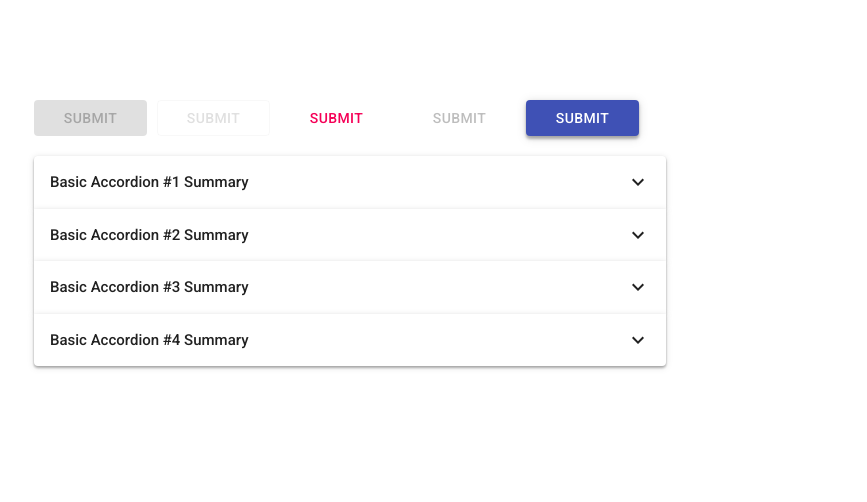
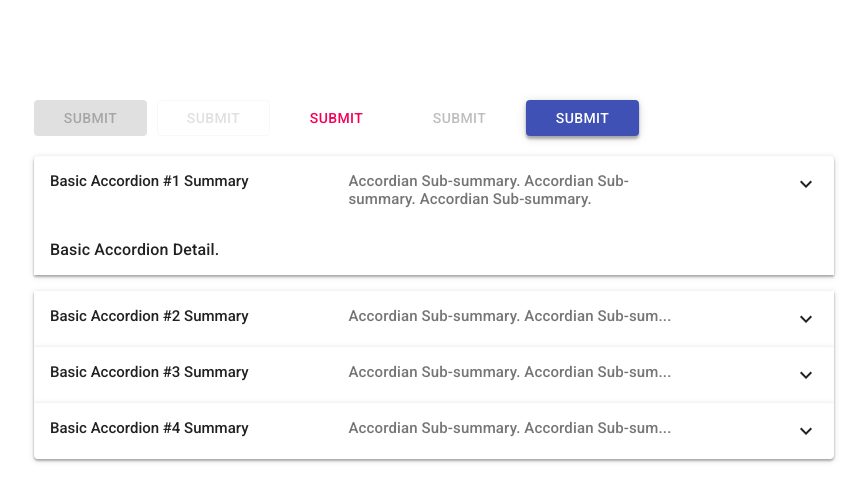
Before and after one commit to z123fg/antraui, a React (Create React App) app: page / in a window 1280 px wide. Shown: the top 502 px of the page, without its empty margins (66-933 px from the left). Built offline with nearby package versions, Linux system fonts and the light colour scheme.

Commit message:
scss-updates-subSummary

```diff
--- a/src/App.tsx
+++ b/src/App.tsx
@@ -1,14 +1,18 @@
-import React from "react";
+import React, { useState } from "react";
 import logo from "./logo.svg";
 import "./App.scss";
 import MyButton from "./components/MyButton/MyButton";
 import MyAccordion from "./components/MyAccordion/MyAccordion";
 
+
+
+function App() {
   const accordionData = [
     {
       id: 0,
       summary: "Basic Accordion #1 Summary",
       detail: "Basic Accordion Detail.",
+      isExpanded: true,
     },
     {
       id: 1,
@@ -27,7 +31,6 @@ const accordionData = [
     },
   ];
 
-function App() {
   return (
     <>
       <div style={{ display: "flex", gap: "10px" }}>
@@ -80,9 +83,14 @@ function App() {
         </MyButton>
       </div>
 
-      <div style={{ display: "block", width: 600, marginTop: 20 }}>
+      <div style={{ display: "block", width: 800, marginTop: 20 }}>
         {accordionData.map((tab) => (
-          <MyAccordion key={tab.id} summary={tab.summary} detail={tab.detail} />
+          <MyAccordion
+            key={tab.id}
+            summary={tab.summary}
+            detail={tab.detail}
+            isExpanded={tab.isExpanded}
+          />
         ))}
       </div>
     </>
--- a/src/components/MyAccordion/MyAccordion.tsx
+++ b/src/components/MyAccordion/MyAccordion.tsx
@@ -5,21 +5,29 @@ type AccordianVariant = "simple" | "controlled" | "action";
 interface IMyAccordionProps {
   // user customize summary
   summary?: string;
+  // user customize sub-summary "controlled"
+  subSummary?: string;
   // user customize detail
   detail?: string;
   // user customize bgColor
   bgColor?: string;
+  // user customize bgColorDisable
+  bgColorDisabled?: string;
   // user customize color
   color?: string;
+  // user customize secondary color (sub-summary)
+  colorSecondary?: string;
   // user customize accordion variant
   variant?: AccordianVariant;
   // accordion expanded state
   isExpanded?: string | boolean;
   // customize expandIcon
-  defaultExpandIcon?: ReactNode;
+  expandIcon?: ReactNode;
   // disable accordion
   disabled?: boolean;
-  // onchange event
+  // onChange event
+  onChange?: (evt: ChangeEvent) => void;
+  // onClick event
   onClick?: (evt: MouseEvent) => void;
 }
 
@@ -33,13 +41,17 @@ const DefaultExpandIcon: FC = () => {
 
 const MyAccordion: FC<IMyAccordionProps> = ({
   summary = "Accordion Summary",
+  subSummary = "Accordian Sub-summary. Accordian Sub-summary. Accordian Sub-summary.",
   detail = "This is an Accordion Detail",
   bgColor = "rgba(255, 255, 255, 1)",
+  bgColorDisabled = "rgba(0, 0, 0, 0.12)",
   color = "rgba(0, 0, 0, 0.87)",
-  variant = "simple",
+  colorSecondary = "rgba(0, 0, 0, 0.54)",
+  variant = "controlled",
   isExpanded = false,
-  defaultExpandIcon = <DefaultExpandIcon />,
+  expandIcon = <DefaultExpandIcon />,
   disabled = false,
+  onChange,
   onClick,
 }) => {
   const [expandedState, setExpandedState] = useState(isExpanded);
@@ -60,10 +72,19 @@ const MyAccordion: FC<IMyAccordionProps> = ({
       >
         <p className="antraUI-Accordion-summary-typography">{summary}</p>
 
+        {variant === "controlled" && (
+          <p
+            className="antraUI-Accordion-summary-subtitle-typography"
+            style={{ color: colorSecondary }}
+          >{!expandedState ? `${subSummary.substring(0, 40)}...` : subSummary}</p>
+        )}
+
         <div className="antraUI-Accordion-icon" style={{ fill: color }}>
-          {defaultExpandIcon}
+          {expandIcon}
         </div>
       </div>
+
+
 
       {expandedState && (
         <>
--- a/src/components/MyAccordion/_MyAccordion.scss
+++ b/src/components/MyAccordion/_MyAccordion.scss
@@ -1,30 +1,43 @@
 @use "../../scss/variable";
 @use "../../scss/mixin";
 
+.antraUI-Accordion-container p {
+  margin: 0;
+}
+
+// typography
 .antraUI-Accordion-summary-typography {
   font-family: variable.$font-family;
   font-style: normal;
   font-weight: 400;
   font-size: 15px;
-  line-height: 150%;
 }
 .antraUI-Accordion-detail-typography {
   font-family: variable.$font-family;
+  letter-spacing: 0.15px;
   font-style: normal;
+  text-align: start;
   font-weight: 400;
   font-size: 16px;
-  line-height: 150%;
-  letter-spacing: 0.15px;
+}
+.antraUI-Accordion-summary-subtitle-typography {
+  width: 45%;
+  font-family: variable.$font-family;
+  letter-spacing: 0.14px;
+  font-style: normal;
+  text-align: start;
+  font-weight: 400;
+  font-size: 15px;
 }
 
+// containers
 .antraUI-Accordion-container {
+  width: 100%;
   display: flex;
-  width: 100%;
+  flex-direction: column;
   justify-content: center;
-  flex-direction: column;
   align-items: space-between;
-  min-height: 48px;
-  padding: 0 16px;
+
   cursor: pointer;
   filter: drop-shadow(0px 2px 1px rgba(0, 0, 0, 0.2)) drop-shadow(0px 1px 1px rgba(0, 0, 0, 0.14)) drop-shadow(0px 1px 3px rgba(0, 0, 0, 0.12));
 }
@@ -37,12 +50,20 @@
 
 .antraUI-Accordion-summary-container {
   display: flex;
-  align-items: center;
   justify-content: space-between;
+  align-items: flex-start;
+  padding: 0 16px;
+  margin: 16px 0;
 }
 
+.antraUI-Accordion-detail-container {
+  padding: 0 16px;
+  margin: 16px 0;
+}
+
+// wrappers
 .antraUI-Accordion-icon {
-  display: flex;
+  align-self: flex-start;
   height: 24px;
   width: 24px;
 }
```
Lines whose indentation alone changed are shown as unchanged.
